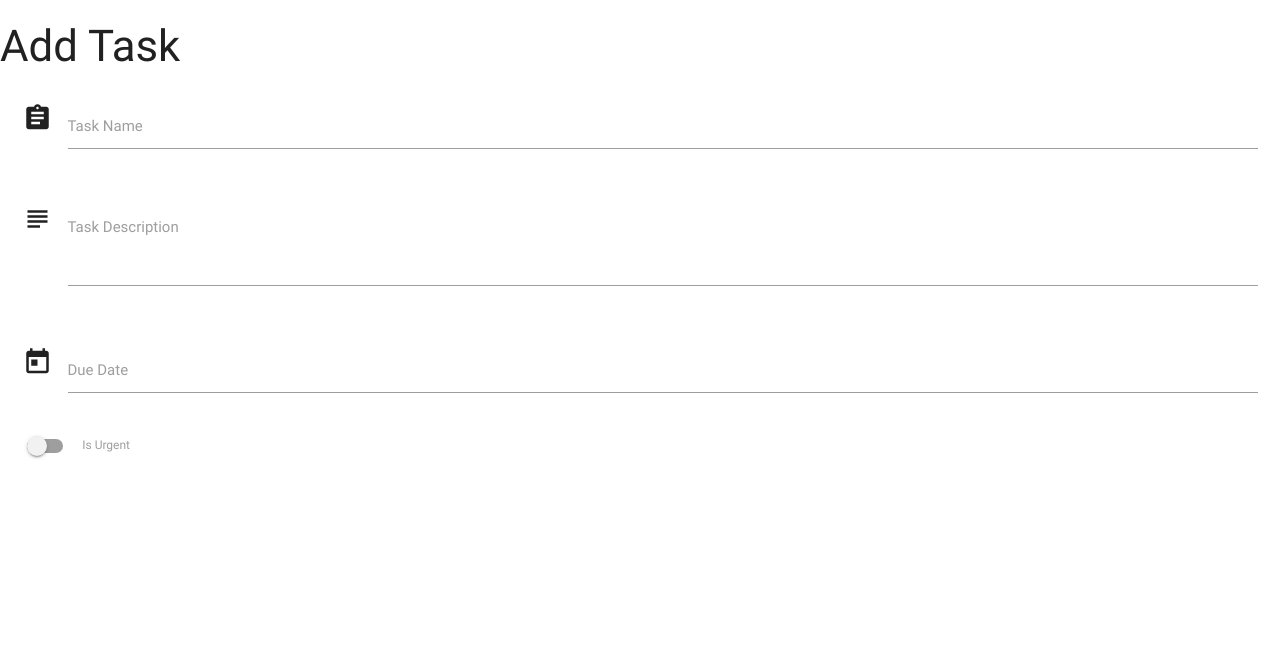
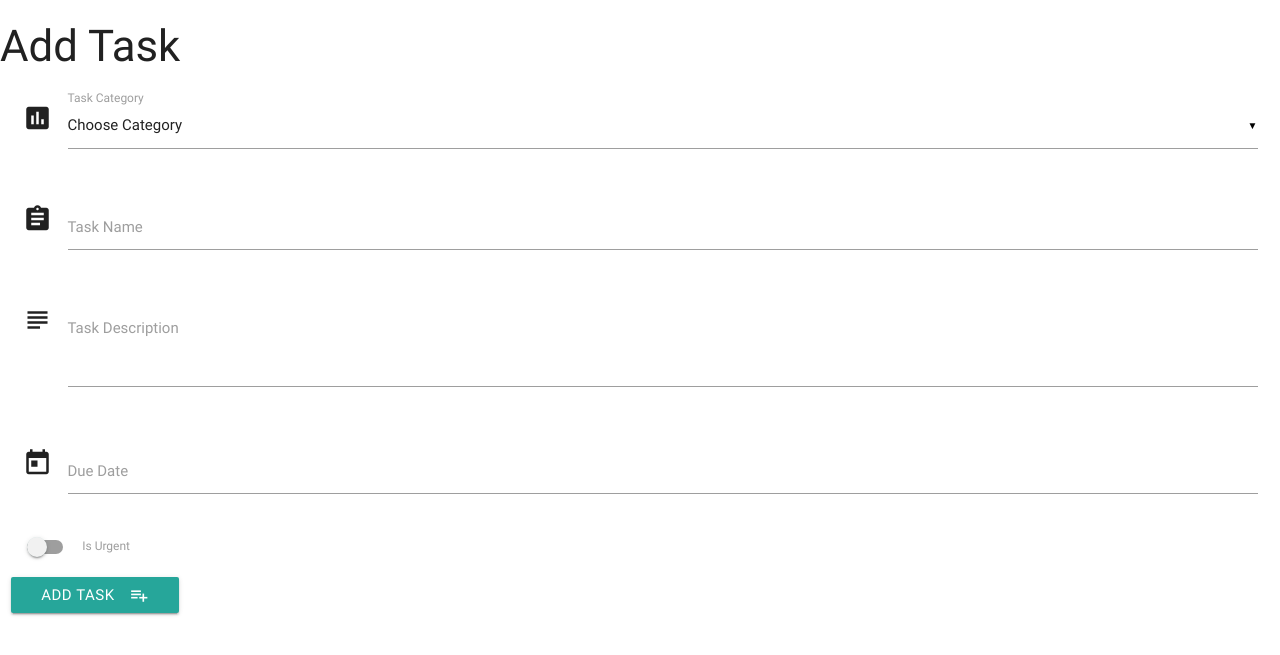
Before and after one commit to jayab2010/task_manager, a Flask app: page /add_task in a window 1280 px wide. Shown: the top 655 px of the page. Run offline with Flask 2, Linux system fonts and the light colour scheme; data that the repository does not hold is empty; some libraries are stand-ins or nearby versions.

Commit message:
modified app.py,addtask.html,base.html,tsks.html

```diff
--- a/app.py
+++ b/app.py
@@ -5,8 +5,7 @@ from bson.objectid import ObjectId
 
 app = Flask(__name__)
 app.config["MONGO_DBNAME"] = 'task_manager'
-app.config["MONGO_URI"] = 'mongodb://root:r00tUser@myfirstcluster-shard-00-00.w52aw.mongodb.net:27017,myfirstcluster-shard-00-01.w52aw.mongodb.net:27017,myfirstcluster-shard-00-02.w52aw.mongodb.net:27017/task_managerheroku?ssl=true&replicaSet=atlas-n79620-shard-0&authSource=admin&retryWrites=true&w=majority'
-
+app.config["MONGO_URI"] = 'mongodb://root:r00tUser@myfirstcluster-shard-00-00.w52aw.mongodb.net:27017,myfirstcluster-shard-00-01.w52aw.mongodb.net:27017,myfirstcluster-shard-00-02.w52aw.mongodb.net:27017/task_manager?ssl=true&replicaSet=atlas-n79620-shard-0&authSource=admin&retryWrites=true&w=majority'
 mongo = PyMongo(app)
 
 
@@ -17,9 +16,16 @@ def get_tasks():
 
 @app.route('/add_task')
 def add_task():
-    return render_template('addtask.html')
+    return render_template('addtask.html',
+        categories=mongo.db.categories.find())
 
 
+
+@app.route('/insert_task', methods=['POST'])
+def insert_task():
+    tasks = mongo.db.tasks
+    tasks.insert_one(request.form.to_dict())
+    return redirect(url_for('get_tasks'))
 
 
 if __name__ == '__main__':
--- a/templates/addtask.html
+++ b/templates/addtask.html
@@ -1,8 +1,20 @@
 {% extends 'base.html' %} {% block content %}
 <h3>Add Task</h3>
 <div class="row">
-    <form action="" method="POST" class="col s12">
+    <form action="{{ url_for('insert_task') }}" method="POST"  class="col s12">
         <div class="row">
+            <div class="row">
+                <div class="input-field col s12">
+                    <i class="material-icons prefix">poll</i>
+                    <select id="category" name="category_name">
+                  <option value="" disabled selected>Choose Category</option>
+                  {% for cat in categories %}
+                      <option value="{{cat.category_name}}">{{cat.category_name}}</option>
+                  {% endfor %}
+                </select>
+                    <label>Task Category</label>
+                </div>
+            </div>
             <div class="input-field col s12">
                 <i class="material-icons prefix">assignment</i>
                 <input id="task_name" name="task_name" type="text">
@@ -17,7 +29,7 @@
             </div>
         </div>
         <div class="row">
-            <div class="input-field col s12">
+            <div id ="matfix" class="input-field col s12">
                 <i class="material-icons prefix">today</i>
                 <input id="due_date" name="due_date" type="text" class="datepicker">
                 <label for="icon_prefix">Due Date</label>
@@ -32,6 +44,11 @@
                 </label>
             </div>
         </div>
+        <div class="row">
+            <button class="btn waves-effect waves-light" type="submit" name="action">Add Task
+                <i class="material-icons right">playlist_add</i>
+             </button>
+        </div>
     </form>
 </div>
 
--- a/templates/base.html
+++ b/templates/base.html
@@ -15,6 +15,7 @@
     <script type="text/javascript">
         $(document).ready(function() {
             $('.collapsible').collapsible();
+             $('select').material_select();
         })
 
         $('.datepicker').pickadate({
@@ -27,7 +28,7 @@
         });
 
         document.getElementById("matfix").addEventListener("click", function(e) {
-	e.stopPropagation();
+	     e.stopPropagation();
 });
     </script>
 </body>
```
Also changed, not shown: templates/tasks.html (+16 -20 lines).
